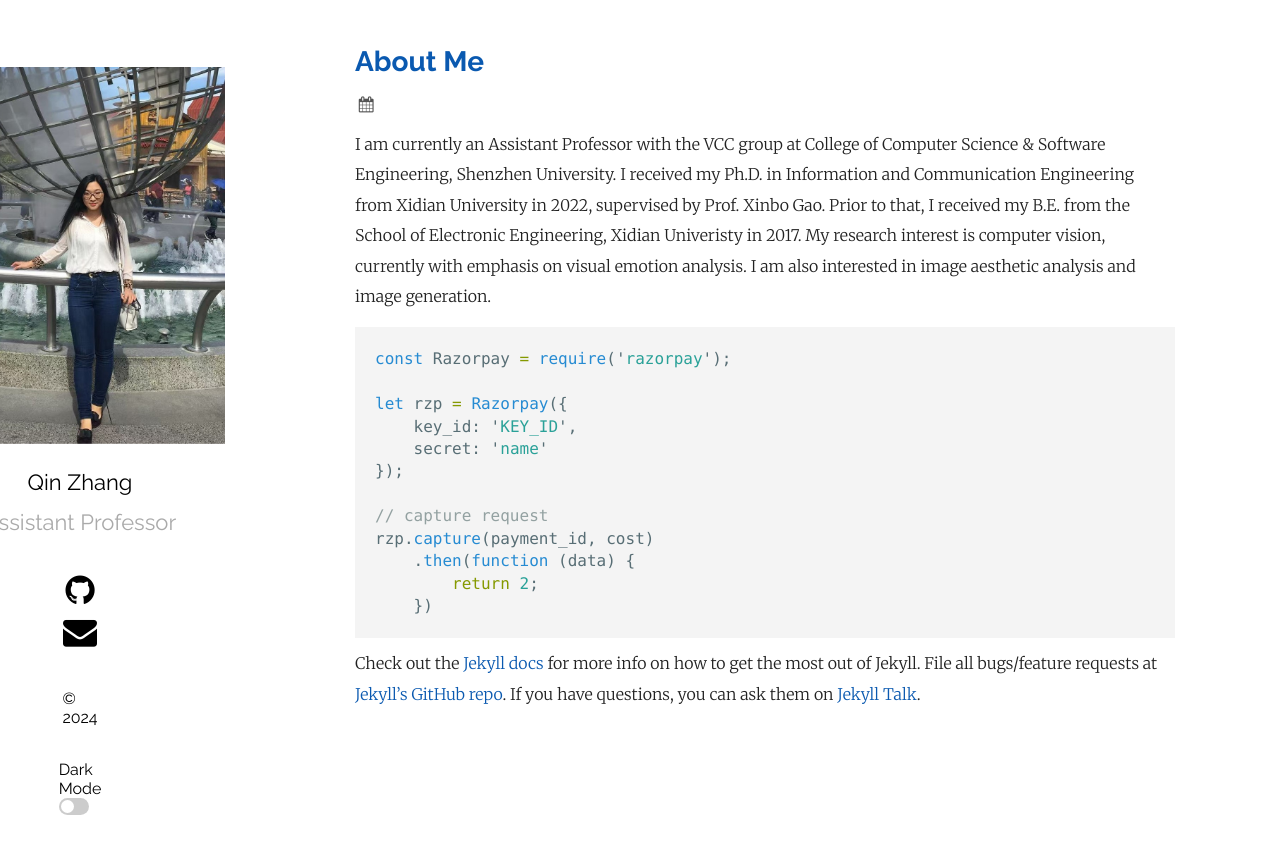
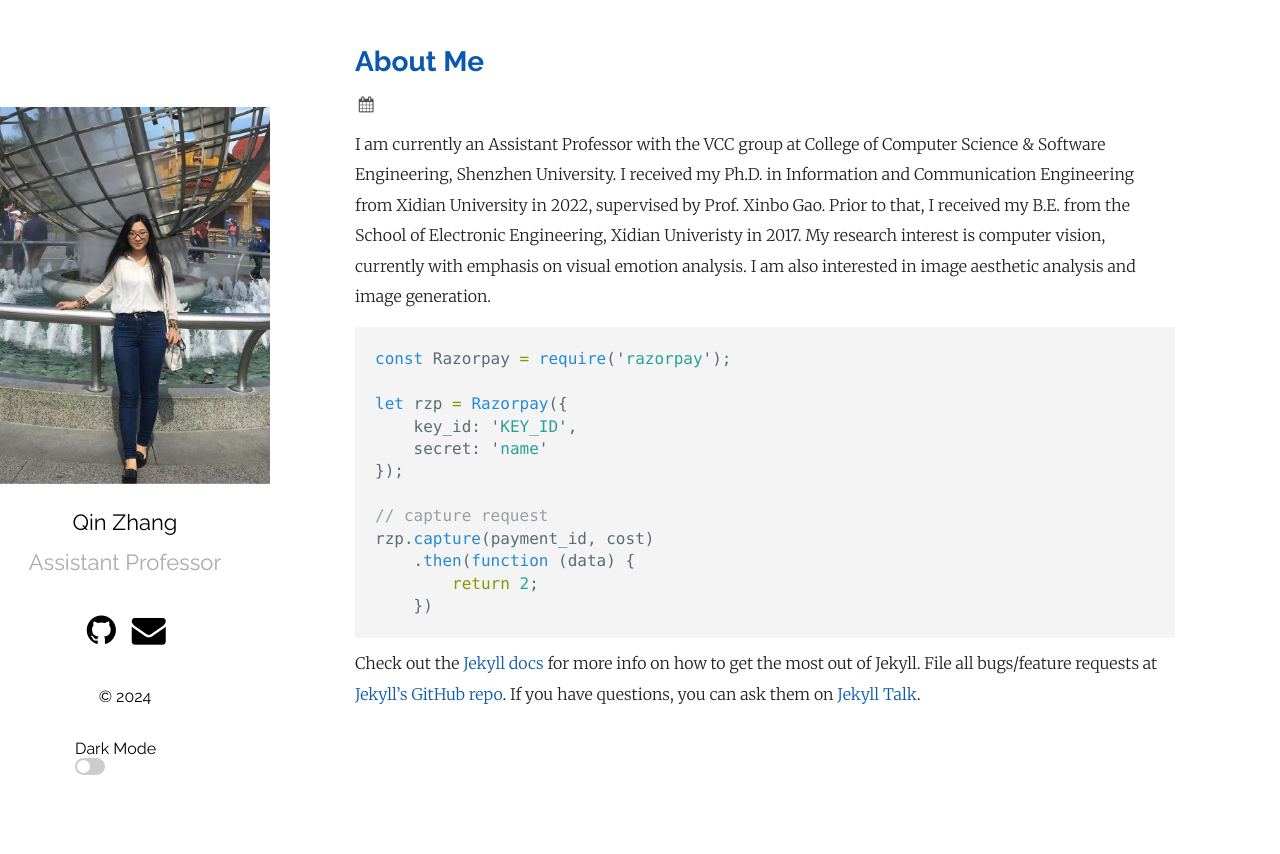
Before and after one commit to qinzhang11/qinzhang11.github.io, a Jekyll site: the page built from welcome-to-jekyll.markdown, in a window 1280 px wide. Shown: the top 854 px of the page. Built offline with Jekyll 4.4.1, drawn with Linux system fonts in a browser that asks for light colours.

Commit message:
Update plain.scss

```diff
--- a/_sass/plain.scss
+++ b/_sass/plain.scss
@@ -102,7 +102,7 @@ main {
     display: flex;
     height: 100vh;
     padding-bottom: 15vh;
-    padding-right: 30vh;
+    padding-right: 20vh;
     padding-top: 15vh;
 
     @media screen and (max-width: $mobileW) {
```
